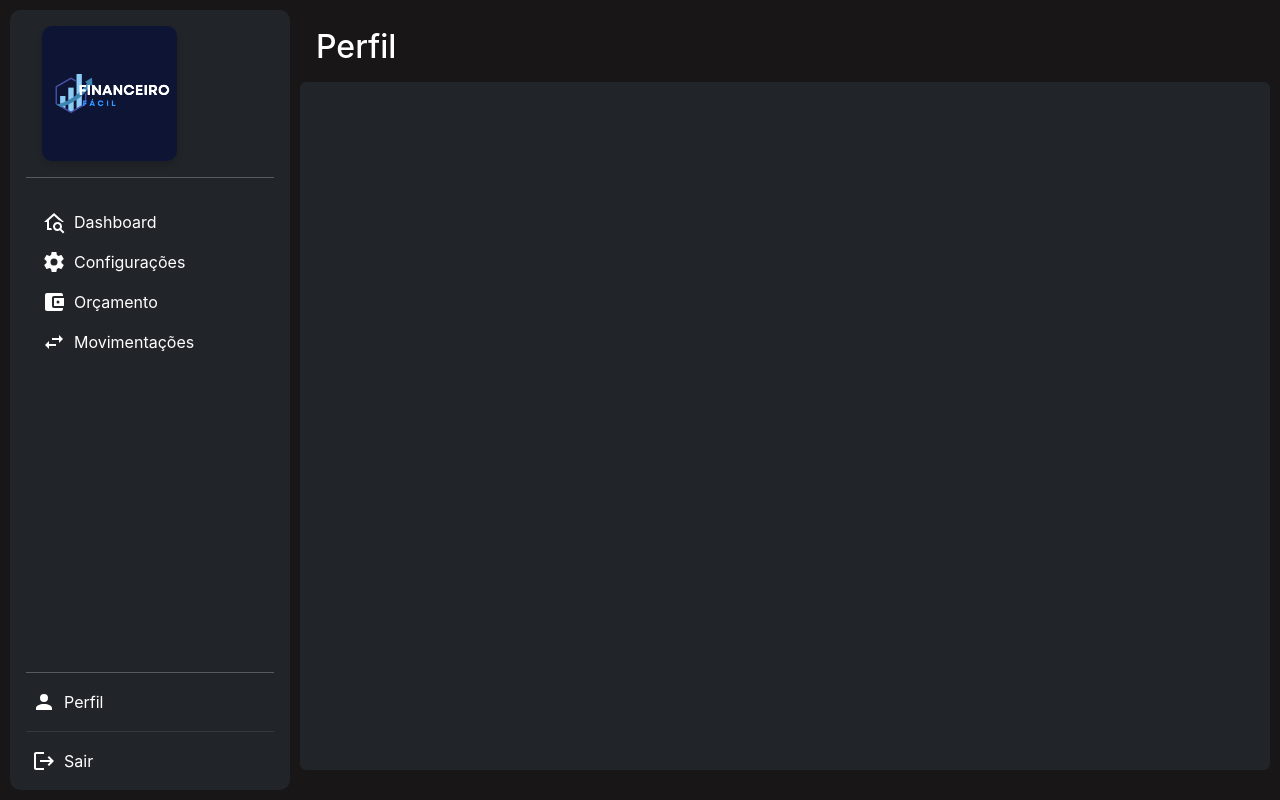
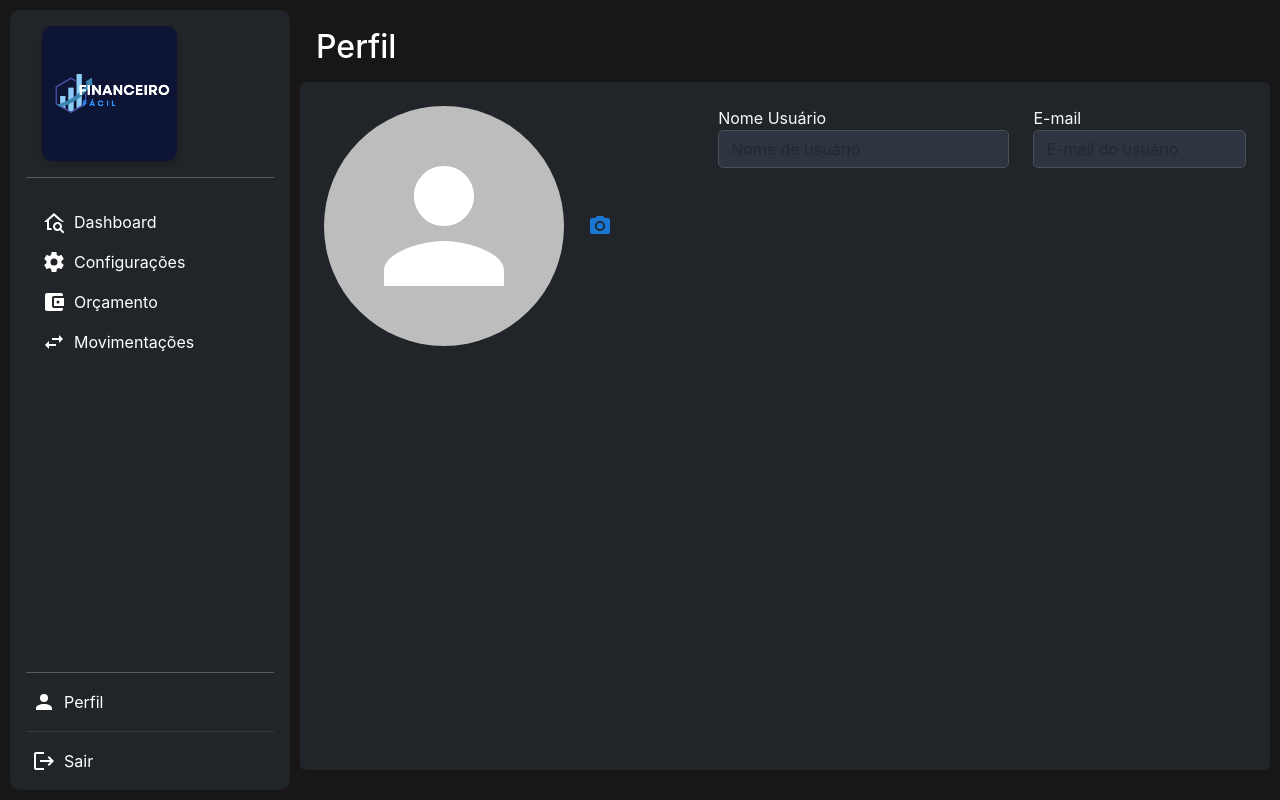
Before and after one commit to Caua-Vieira/Financeiro-Facil, a React (Create React App) app in the folder client/: page /main/perfil/usuario in a window 1280 px wide. Built offline with nearby package versions, Linux system fonts and the light colour scheme.

Commit message:
FEAT: Iniciar tela de perfil

```diff
--- a/client/src/pages/perfil/perfil.tsx
+++ b/client/src/pages/perfil/perfil.tsx
@@ -1,4 +1,11 @@
+import { Avatar, IconButton, Stack } from "@mui/material"
+import { Col, Row } from "react-bootstrap"
+import PhotoCameraIcon from "@mui/icons-material/PhotoCamera";
+import { useState } from "react";
+
 function Perfil() {
+
+    const [avatar, setAvatar] = useState<string>("")
 
     return (
         <>
@@ -7,6 +14,83 @@ function Perfil() {
                 className="p-4 interface-padrao rounded"
             >
 
+                <Row>
+                    <Col md={5}>
+                        <Stack direction="row" alignItems="center" spacing={2}>
+                            {avatar ? (
+                                <Avatar
+                                    src={`data: image / png;base64,${avatar || null}`}
+                                    alt="Avatar"
+                                    sx={{ width: 240, height: 240 }}
+                                />
+                            ) : (
+                                <Avatar
+                                    src={""}
+                                    alt="Avatar"
+                                    sx={{ width: 240, height: 240 }}
+                                />
+                            )}
+                            <input
+                                type="file"
+                                accept="image/*"
+                                id="avatar-input"
+                                // onChange={handleAvatarChange}
+                                style={{ display: "none" }}
+                            />
+                            <label htmlFor="avatar-input">
+                                <IconButton color="primary" component="span">
+                                    <PhotoCameraIcon />
+                                </IconButton>
+                            </label>
+                            {avatar && (
+                                <button
+                                    // onClick={handleRemoveAvatar}
+                                    className="btn btn-outline-secondary"
+                                >
+                                    Remover Avatar
+                                </button>
+                            )}
+                        </Stack>
+                    </Col>
+
+                    <Col md={4}>
+                        <div className="form-group">
+                            <label className="text-light">Nome Usuário</label>
+                            <input
+                                type="text"
+                                className="form-control"
+                                placeholder="Nome de usuário"
+                                style={{
+                                    backgroundColor: '#2E3440',
+                                    color: '#ecf0f1',
+                                    border: '1px solid #495057',
+                                    borderRadius: '5px'
+                                }}
+                            // value={fonteRenda}
+                            // onChange={(e) => setFonteRenda(e.target.value)}
+                            />
+                        </div>
+                    </Col>
+
+                    <Col md={3}>
+                        <div className="form-group">
+                            <label className="text-light">E-mail</label>
+                            <input
+                                type="text"
+                                className="form-control"
+                                placeholder="E-mail do usuário"
+                                style={{
+                                    backgroundColor: '#2E3440',
+                                    color: '#ecf0f1',
+                                    border: '1px solid #495057',
+                                    borderRadius: '5px'
+                                }}
+                            // value={fonteRenda}
+                            // onChange={(e) => setFonteRenda(e.target.value)}
+                            />
+                        </div>
+                    </Col>
+                </Row>
 
             </div>
         </>
```
